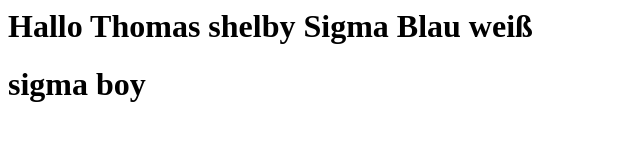
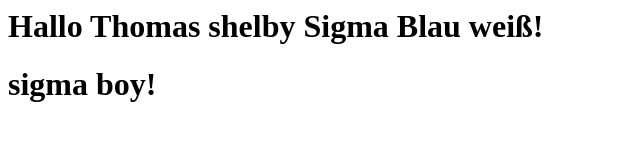
Before and after one commit to Fabianito2009/Blau-Weiss-Linz, a plain HTML site: page index.html in a window 1280 px wide. Shown: the full height of the page, 0-640 px from the left. Drawn offline with Linux system fonts and the light colour scheme.

Commit message:
Update index.html

```diff
--- a/index.html
+++ b/index.html
@@ -1,6 +1,6 @@
 <html>
 <body>
-<h1> Hallo Thomas shelby Sigma Blau weiß </h1>
-<h1> sigma boy </h1>
+<h1>Hallo Thomas shelby Sigma Blau weiß!</h1>
+<h1>sigma boy!</h1>
 </body>
 </html>
```
